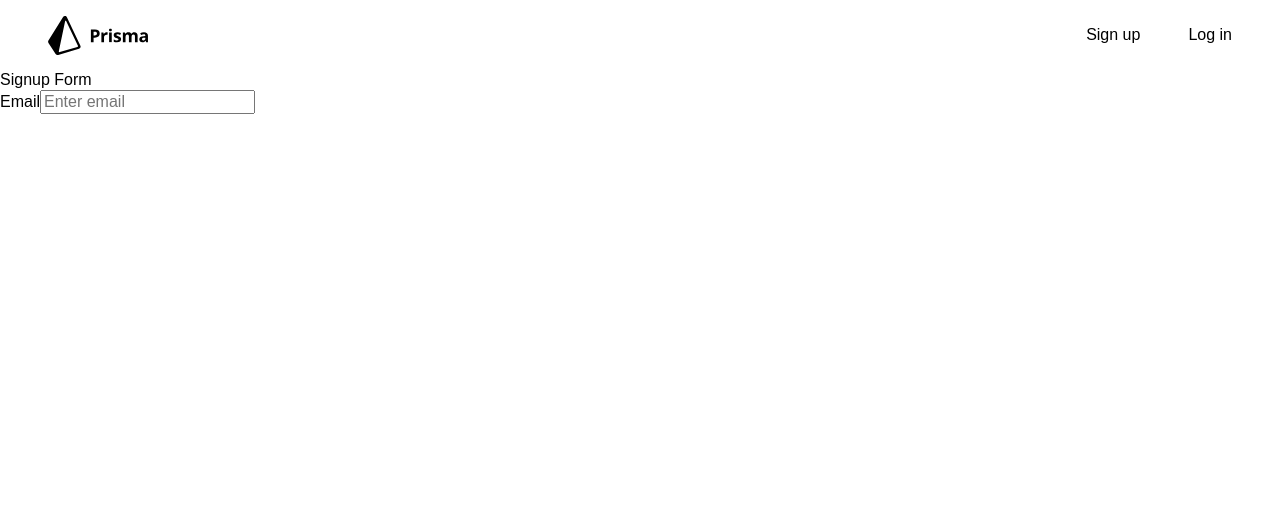
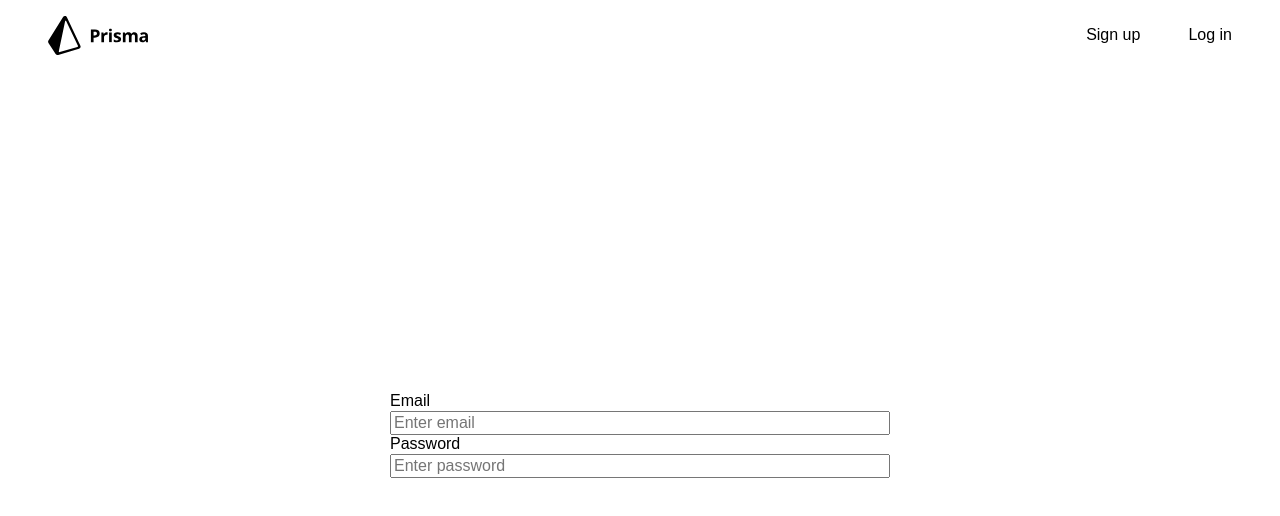
Before and after one commit to mmhuntsberry/project-ui, a React (Create React App) app: page / in a window 1280 px wide. Shown: the top 516 px of the page. Built offline with nearby package versions, Linux system fonts and the light colour scheme.

Commit message:
Feat: Add react router and style for Signup view

```diff
--- a/package.json
+++ b/package.json
@@ -9,6 +9,7 @@
     "normalize.css": "^8.0.1",
     "react": "^17.0.1",
     "react-dom": "^17.0.1",
+    "react-router-dom": "^5.2.0",
     "react-scripts": "4.0.2",
     "web-vitals": "^1.0.1"
   },
--- a/src/App.css
+++ b/src/App.css
@@ -1,2 +1,6 @@
 @import "./styles/base/base.css";
 @import "./styles/base/variables.css";
+
+.main {
+  height: calc(100vh - 72px);
+}
--- a/src/App.js
+++ b/src/App.js
@@ -1,13 +1,19 @@
+import Header from "./components/Header";
+import { BrowserRouter } from "react-router-dom";
+import Router from "./Router";
+
 import "./app.css";
-import Signup from "./components/Forms/Signup";
-import Header from "./components/Header";
 
 function App() {
   return (
-    <div className="App">
+    <>
       <Header />
-      <Signup />
-    </div>
+      <BrowserRouter>
+        <main className="main">
+          <Router />
+        </main>
+      </BrowserRouter>
+    </>
   );
 }
 
--- /dev/null
+++ b/src/Router.js
@@ -0,0 +1,11 @@
+import React from "react";
+import { Switch, Route } from "react-router-dom";
+import Signup from "./views/Signup";
+
+const Router = () => (
+  <Switch>
+    <Route exact path="/" component={Signup} />
+  </Switch>
+);
+
+export default Router;
--- a/src/components/Forms/Signup/index.js
+++ b/src/components/Forms/Signup/index.js
@@ -1,17 +1,60 @@
-import React from "react";
+import React, { useReducer, useEffect } from "react";
 import Input from "../../../elements/Input";
+import { form, fieldset__vertical } from "./index.module.css";
+
+const formReducer = (state, action) => {
+  switch (action.type) {
+    case "ON_CHANGE":
+      return {
+        ...state,
+        [action.field]: action.payload,
+      };
+
+    default:
+      return state;
+  }
+};
 
 const Signup = () => {
+  const initialState = {
+    email: "",
+    password: "",
+  };
+  const [formState, dispatch] = useReducer(formReducer, initialState);
+
+  const handleTextChange = (evt, type, field, payload) => {
+    dispatch({
+      type,
+      field,
+      payload,
+    });
+  };
+
+  useEffect(() => {
+    console.log("formState".toUpperCase(), formState);
+  });
+
   return (
-    <form>
-      <fieldset>
-        <legend>Signup Form</legend>
+    <form className={form}>
+      <fieldset className={fieldset__vertical}>
+        {/* <legend>Signup Form</legend> */}
         <Input
           inputType="email"
           inputId="email"
           inputName="email"
           labelFor="email"
           labelText="Email"
+          handleTextChange={handleTextChange}
+          inputValue={formState.email}
+        />
+        <Input
+          inputType="password"
+          inputId="password"
+          inputName="password"
+          labelFor="password"
+          labelText="Password"
+          handleTextChange={handleTextChange}
+          inputValue={formState.password}
         />
       </fieldset>
     </form>
--- /dev/null
+++ b/src/components/Forms/Signup/index.module.css
@@ -0,0 +1,12 @@
+.form {
+  /* display: flex; */
+  /* align-items: center; */
+  /* max-width: 600px; */
+  /* margin: auto; */
+}
+
+.fieldset__vertical {
+  width: 500px;
+  display: grid;
+  grid-template-columns: 1fr;
+}
--- a/src/elements/Input/index.js
+++ b/src/elements/Input/index.js
@@ -8,6 +8,7 @@ const Input = ({
   labelFor = "",
   labelText = "",
   placeholderText = `Enter ${inputType || "Text"}`,
+  handleTextChange,
 }) => {
   return (
     <>
@@ -18,6 +19,9 @@ const Input = ({
         id={inputId}
         value={inputValue}
         placeholder={placeholderText}
+        onChange={(evt) =>
+          handleTextChange(evt, "ON_CHANGE", evt.target.name, evt.target.value)
+        }
       />
     </>
   );
--- /dev/null
+++ b/src/views/Signup/index.js
@@ -0,0 +1,13 @@
+import React from "react";
+import { form__container } from "./index.module.css";
+import Form from "../../components/Forms/Signup";
+
+const Signup = () => {
+  return (
+    <div className={form__container}>
+      <Form />
+    </div>
+  );
+};
+
+export default Signup;
--- /dev/null
+++ b/src/views/Signup/index.module.css
@@ -0,0 +1,7 @@
+.form__container {
+  display: flex;
+  flex-direction: column;
+  justify-content: center;
+  align-items: center;
+  height: 100%;
+}
```
Also changed, not shown: 1 other file (tests, documents, lock files or other folders).
